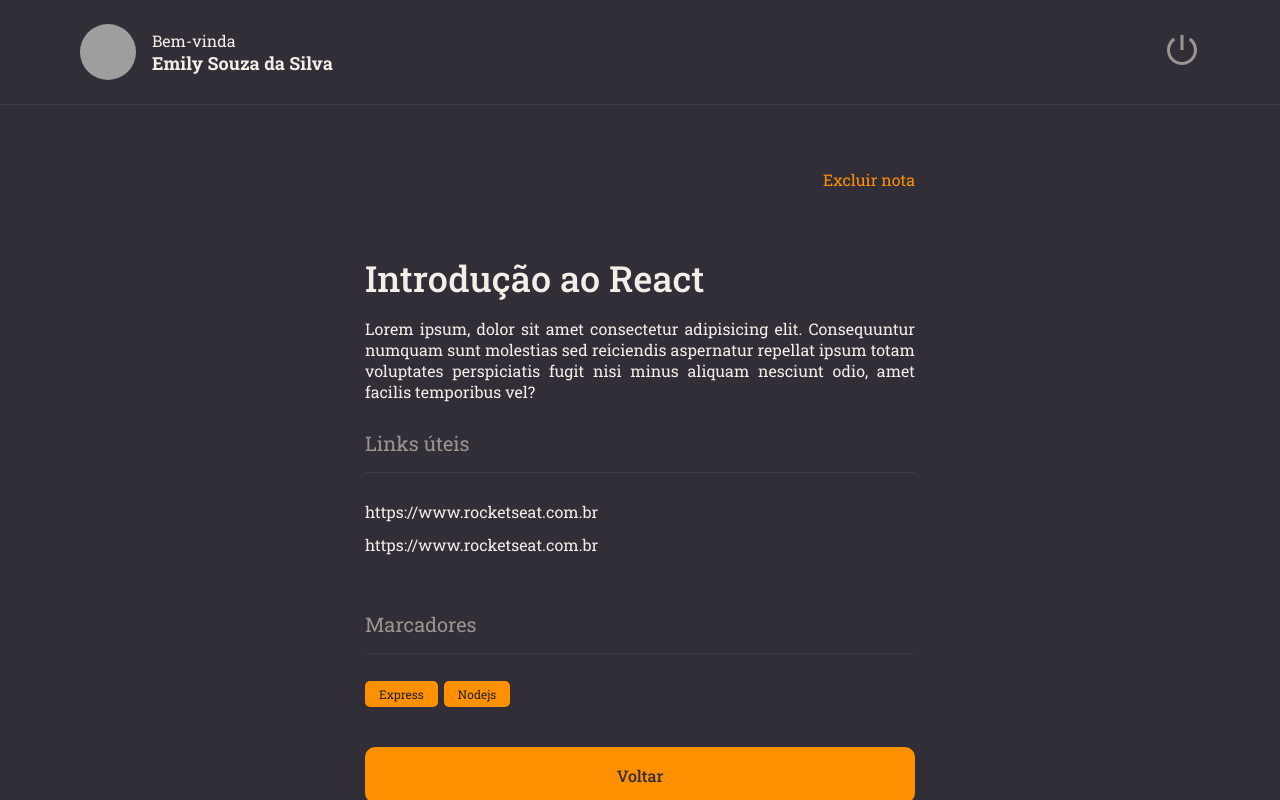
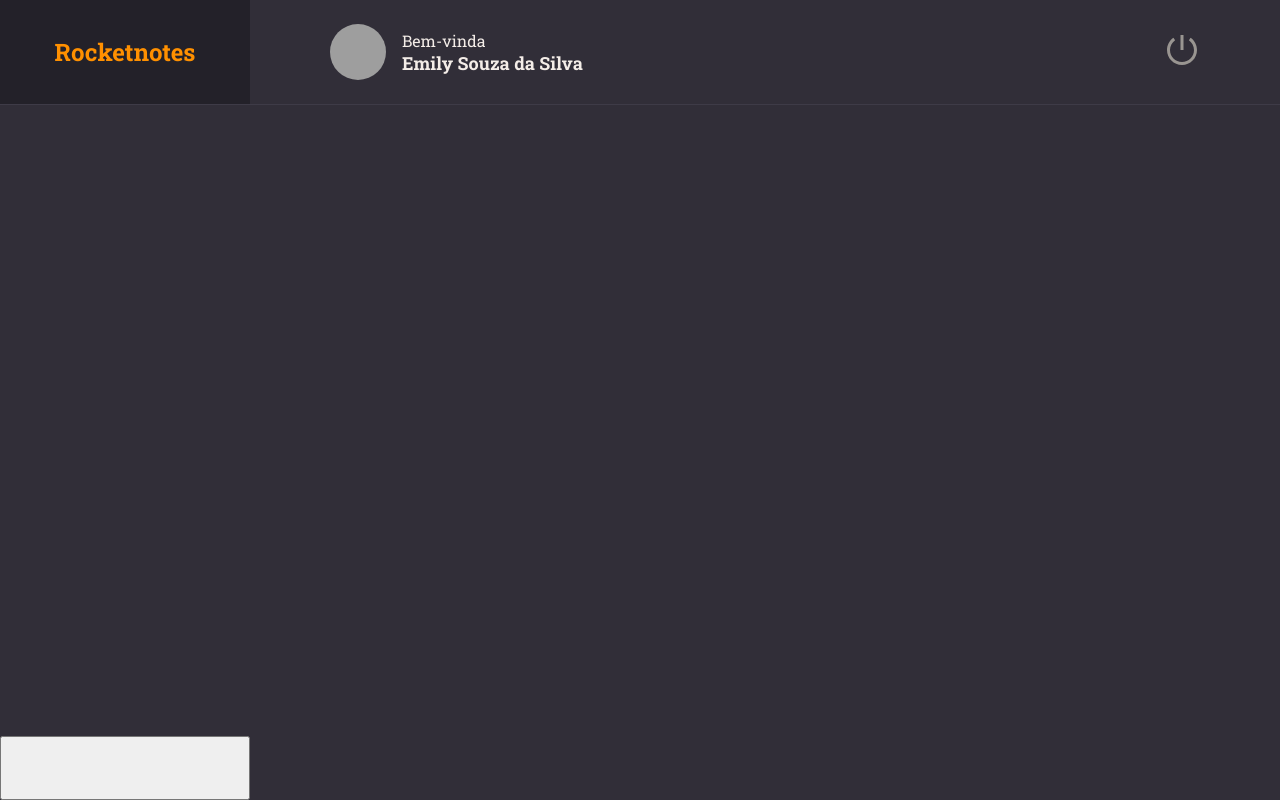
Before and after one commit to EmilySSouza/Rocketnotes, a React (Vite) app: page / in a window 1280 px wide. Built offline with nearby package versions, Linux system fonts and the light colour scheme; grey boxes are pictures that could not be loaded.

Commit message:
feat: create page home

```diff
--- a/src/main.jsx
+++ b/src/main.jsx
@@ -1,7 +1,7 @@
 import { StrictMode } from 'react';
 import { createRoot } from 'react-dom/client';
 import { ThemeProvider } from 'styled-components';
-import { Details } from './pages/Details';
+import { Home } from './pages/Home';
 import GlobalStyles from "./styles/global";
 import theme from "./styles/theme"
 
@@ -9,7 +9,7 @@
   <StrictMode>
     <ThemeProvider theme={theme}>
       <GlobalStyles/>
-      <Details />
+      <Home />
     </ThemeProvider>
   </StrictMode>
 )
--- /dev/null
+++ b/src/pages/Home/index.jsx
@@ -0,0 +1,31 @@
+import { Container, Brand, Menu, Search, Content, NewNote } from "./styles";
+
+import { Header } from "../../components/Header";
+
+export function Home() {
+    return(
+        <Container>
+            <Brand>
+                <h1>Rocketnotes</h1>
+            </Brand>
+
+            <Header />
+
+            <Menu>
+
+            </Menu>
+
+            <Search>
+
+            </Search>
+
+            <Content>
+
+            </Content>
+
+            <NewNote>
+
+            </NewNote>
+        </Container>
+    );
+}
--- /dev/null
+++ b/src/pages/Home/styles.js
@@ -0,0 +1,51 @@
+import styled from "styled-components";
+
+export const Container = styled.div`
+    width: 100%;
+    height: 100vh;
+
+    display: grid;
+    grid-template-columns: 250px auto;
+    grid-template-rows: 105px 128px auto 64px;
+    grid-template-areas:
+    "brand header"
+    "menu search"
+    "menu content"
+    "newnote content";
+
+    background: ${({ theme }) => theme.COLORS.BACKGROUND_800};
+
+`;
+
+export const Brand = styled.div`
+    grid-area: brand;
+
+    display: flex;
+    justify-content: center;
+    align-items: center;
+
+    border-bottom-width: 1px;
+    border-bottom-style: solid;
+    border-bottom-color: ${({ theme }) => theme.COLORS.BACKGROUND_700};
+
+    background-color: ${({ theme }) => theme.COLORS.BACKGROUND_900};
+
+    > h1 {
+        font-size: 24px;
+        color: ${({ theme }) => theme.COLORS.ORANGE};
+    }
+`;
+
+export const Menu = styled.ul`
+    grid-area: menu;
+`;
+
+export const Search = styled.div`
+    grid-area: search;
+`;
+export const Content = styled.div`
+    grid-area: content
+`;
+export const NewNote = styled.button`
+    grid-area: newnote;
+`;
```
